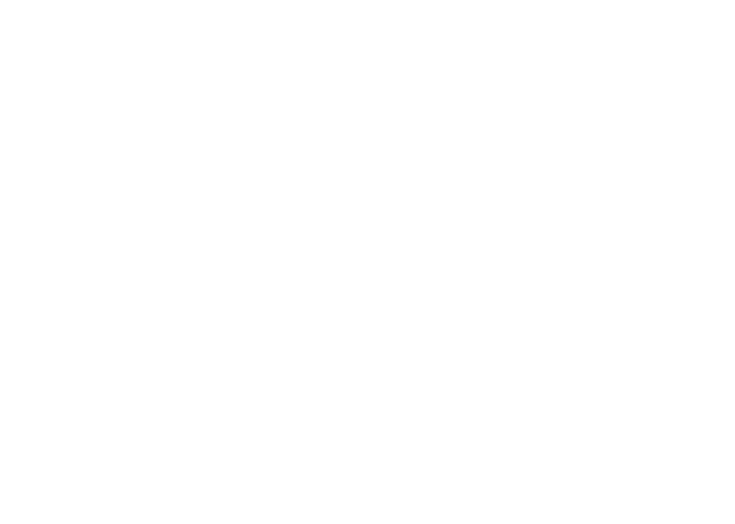
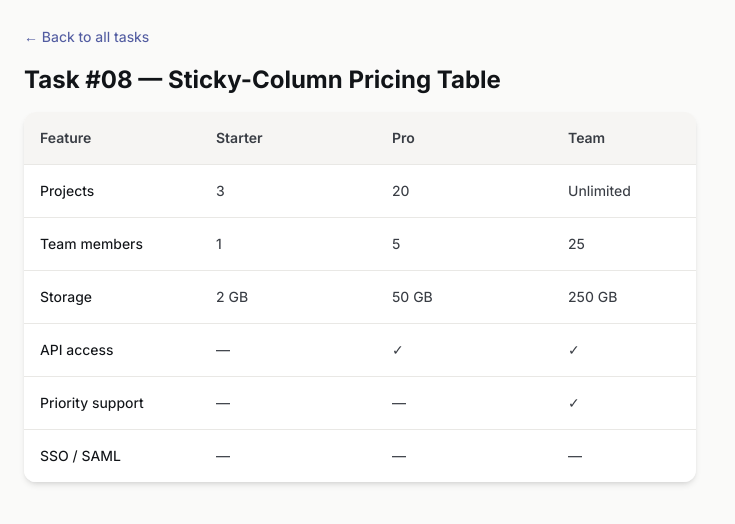
Before and after one commit to khaled-elhenaweey/tailplay, an Angular app: page /tasks/08-sticky-pricing-table in a window 1280 px wide. Before the commit this address led to /. Shown: the top 524 px of the page, without its empty margins (0-735 px from the left). Built offline with nearby package versions, Linux system fonts and the light colour scheme.

Commit message:
feat(task-08): implement sticky-column pricing table

```diff
--- a/src/app/app.routes.ts
+++ b/src/app/app.routes.ts
@@ -44,4 +44,11 @@ export const routes: Routes = [
         (m) => m.ResponsiveTable,
       ),
   },
+  {
+    path: 'tasks/08-sticky-pricing-table',
+    loadComponent: () =>
+      import('./tasks/data-display/sticky-pricing-table/sticky-pricing-table').then(
+        (m) => m.StickyPricingTable,
+      ),
+  },
 ];
--- a/src/app/core/data/tasks.data.ts
+++ b/src/app/core/data/tasks.data.ts
@@ -83,7 +83,7 @@ export const TASKS: Task[] = [
     category: 'Data Display',
     styleSchool: 'Minimalism',
     route: '/tasks/08-sticky-pricing-table',
-    completed: false,
+    completed: true,
   },
   {
     id: 9,
--- /dev/null
+++ b/src/app/tasks/data-display/sticky-pricing-table/sticky-pricing-table.html
@@ -0,0 +1,39 @@
+<div class="min-h-screen bg-neutral-50 p-6 font-sans">
+  <a routerLink="/" class="text-sm text-brand-600 hover:underline">
+    ← Back to all tasks
+  </a>
+  <h1 class="my-4 text-2xl font-bold text-neutral-900">
+    Task #08 — Sticky-Column Pricing Table
+  </h1>
+
+  <div class="max-w-2xl overflow-x-auto rounded-xl bg-white shadow-md">
+    <table class="border-collapse">
+      <thead>
+        <tr>
+          <th class="min-w-44 sticky left-0 z-10 bg-neutral-100 p-4 text-left text-sm font-semibold text-neutral-700">
+            Feature
+          </th>
+          @for (plan of plans; track plan) {
+          <th class="min-w-44 bg-neutral-100 p-4 text-left text-sm font-semibold text-neutral-700">
+            {{plan}}
+          </th>
+          }
+        </tr>
+      </thead>
+      <tbody>
+        @for (feature of features; track feature.name) {
+        <tr class="border-t border-neutral-200">
+          <td class="min-w-44 sticky left-0 bg-white p-4 text-sm font-medium text-neutral-900">
+            {{feature.name}}
+          </td>
+          <td class="min-w-44 p-4 text-sm text-neutral-700">{{feature.starter}}</td>
+          <td class="min-w-44 p-4 text-sm text-neutral-700">{{feature.pro}}</td>
+          <td class="min-w-44 p-4 text-sm text-neutral-700">{{feature.team}}</td>
+          <td class="min-w-44 p-4 text-sm text-neutral-700">{{feature.enterprise}}</td>
+        </tr>
+        }
+      </tbody>
+    </table>
+  </div>
+
+</div>
--- /dev/null
+++ b/src/app/tasks/data-display/sticky-pricing-table/sticky-pricing-table.ts
@@ -0,0 +1,28 @@
+import { Component } from '@angular/core';
+import { RouterLink } from '@angular/router';
+
+interface Feature {
+  name: string;
+  starter: string;
+  pro: string;
+  team: string;
+  enterprise: string;
+}
+@Component({
+  selector: 'app-task-08',
+  imports: [],
+  templateUrl: './sticky-pricing-table.html',
+  styleUrl: './sticky-pricing-table.css',
+})
+export class StickyPricingTable {
+  protected readonly plans = ['Starter', 'Pro', 'Team', 'Enterprise'];
+
+  protected readonly features: Feature[] = [
+    { name: 'Projects', starter: '3', pro: '20', team: 'Unlimited', enterprise: 'Unlimited' },
+    { name: 'Team members', starter: '1', pro: '5', team: '25', enterprise: 'Unlimited' },
+    { name: 'Storage', starter: '2 GB', pro: '50 GB', team: '250 GB', enterprise: 'Custom' },
+    { name: 'API access', starter: '—', pro: '✓', team: '✓', enterprise: '✓' },
+    { name: 'Priority support', starter: '—', pro: '—', team: '✓', enterprise: '✓' },
+    { name: 'SSO / SAML', starter: '—', pro: '—', team: '—', enterprise: '✓' },
+  ];
+}
```
Also changed, not shown: src/app/tasks/data-display/sticky-pricing-table/sticky-pricing-table.css (added), 2 other files (tests, documents, lock files or other folders).
